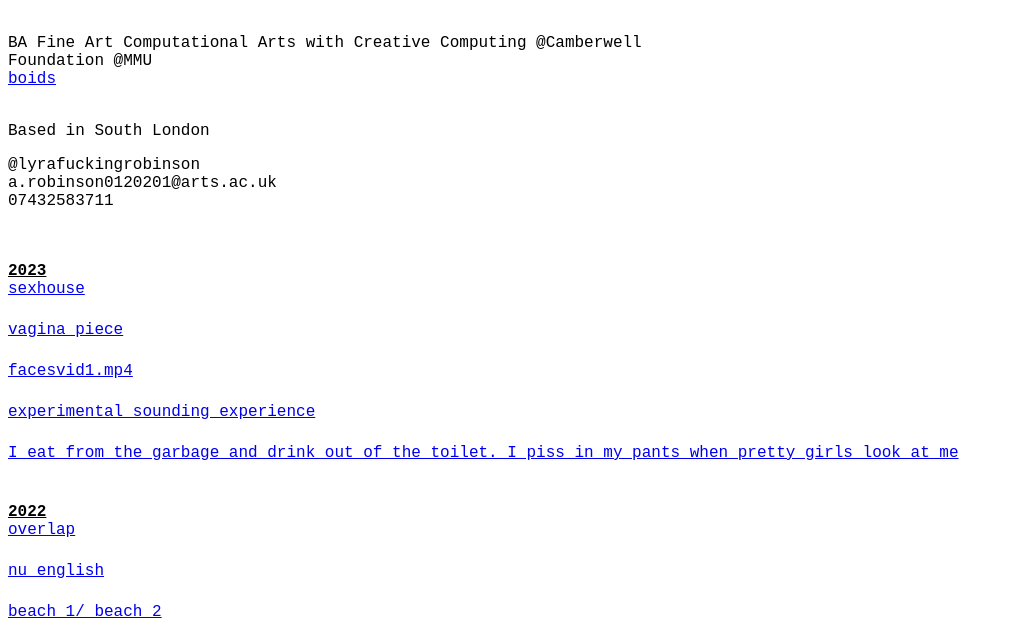
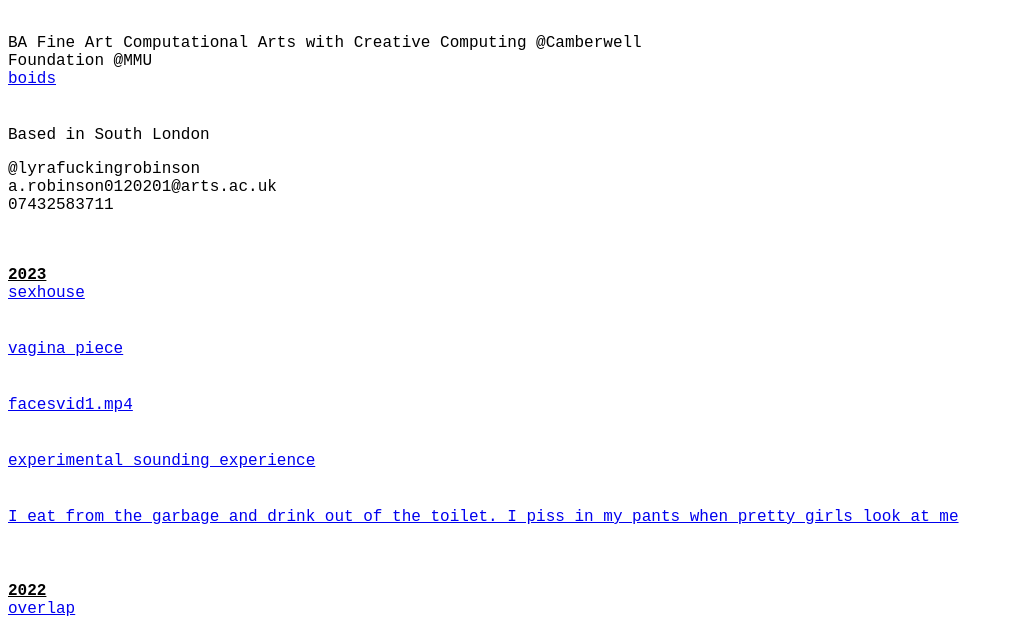
Before and after one commit to lyrarobinson/lyrarobinson.github.io, a plain HTML site: page index.html in a window 1280 px wide. Shown: the part 124-765 px from the top of the page, without its empty margins (0-1014 px from the left). Drawn offline with Linux system fonts and the light colour scheme.

Commit message:
Update index.html

```diff
--- a/index.html
+++ b/index.html
@@ -9,7 +9,7 @@
     }
 
     a {
-        margin-bottom: 5px; /* Adjust the value as needed */
+        margin-bottom: 20px; /* Adjust the value as needed */
         display: block; /* This ensures the margin is applied vertically */
     }
       /* Define styles for the boids */
```
